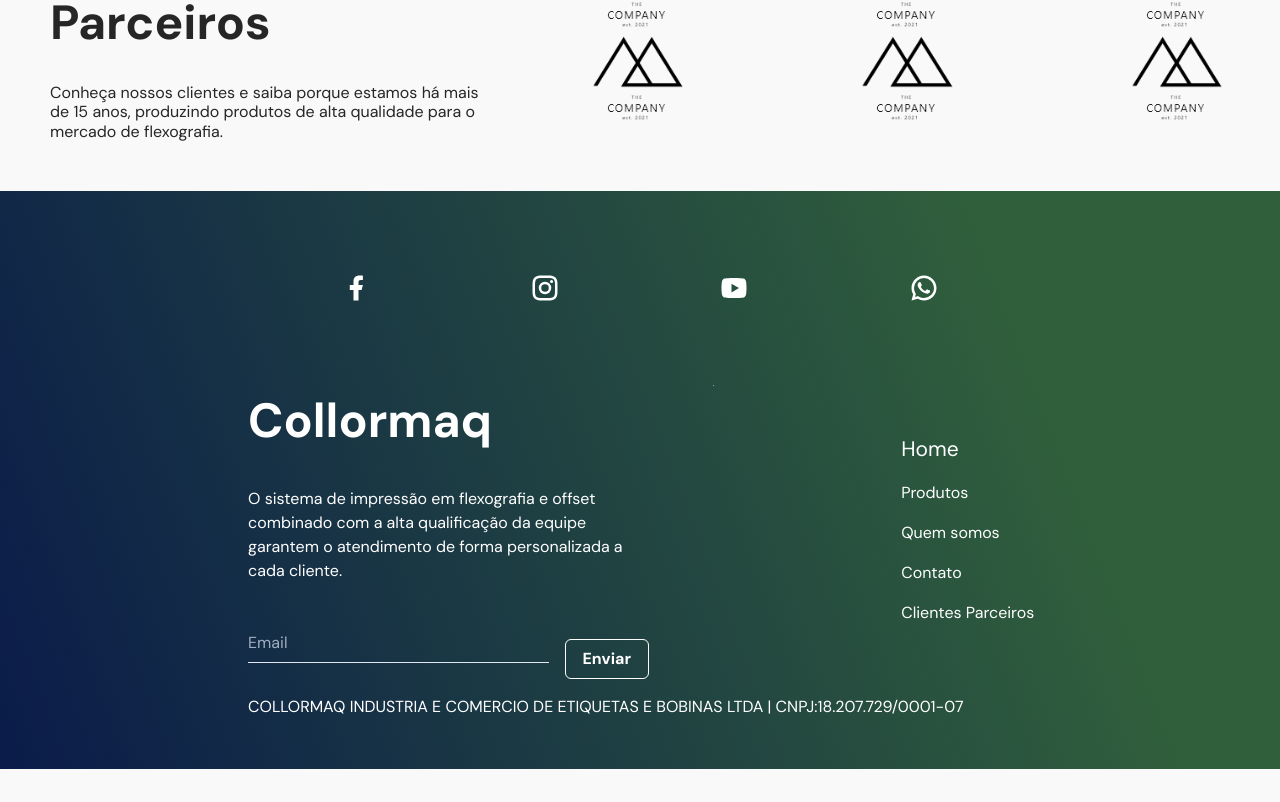
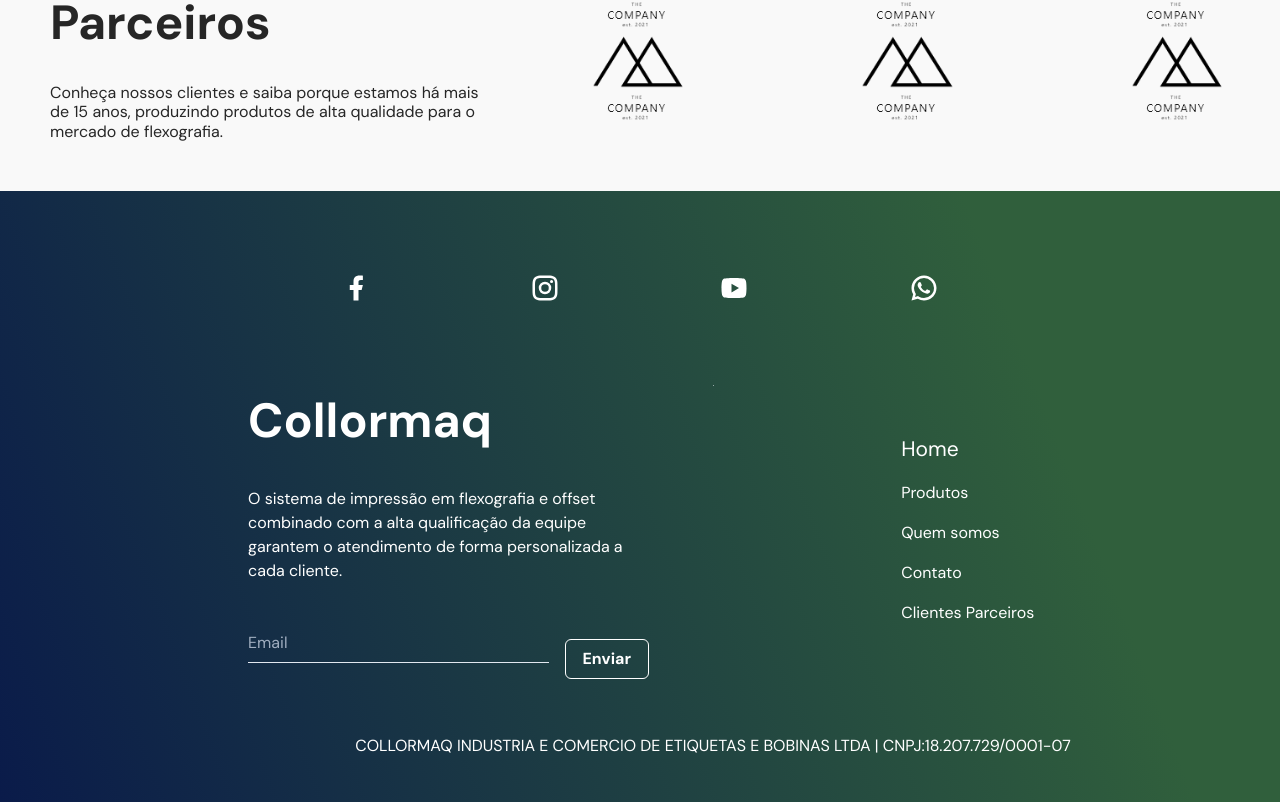
Before and after one commit to Jozimarjo/collormaq, a Next.js app: page / in a window 1280 px wide. Shown: the part 4535-5337 px from the top of the page. Before the commit the page ends 5304 px from the top, so only its background shows below. Built offline with nearby package versions, Linux system fonts and the light colour scheme.

Commit message:
temporary footer

```diff
--- a/src/components/Home/FiveSection.tsx
+++ b/src/components/Home/FiveSection.tsx
@@ -65,9 +65,9 @@
                         </Flex>
                     </HStack>
 
-                    <Box>
+                    <Flex justify="center" align="center" height='10%' mt='33px'>
                         <Text>COLLORMAQ INDUSTRIA E COMERCIO DE ETIQUETAS E BOBINAS LTDA | CNPJ:18.207.729/0001-07</Text>
-                    </Box>
+                    </Flex>
                 </Box>
             </Flex>
 
```
